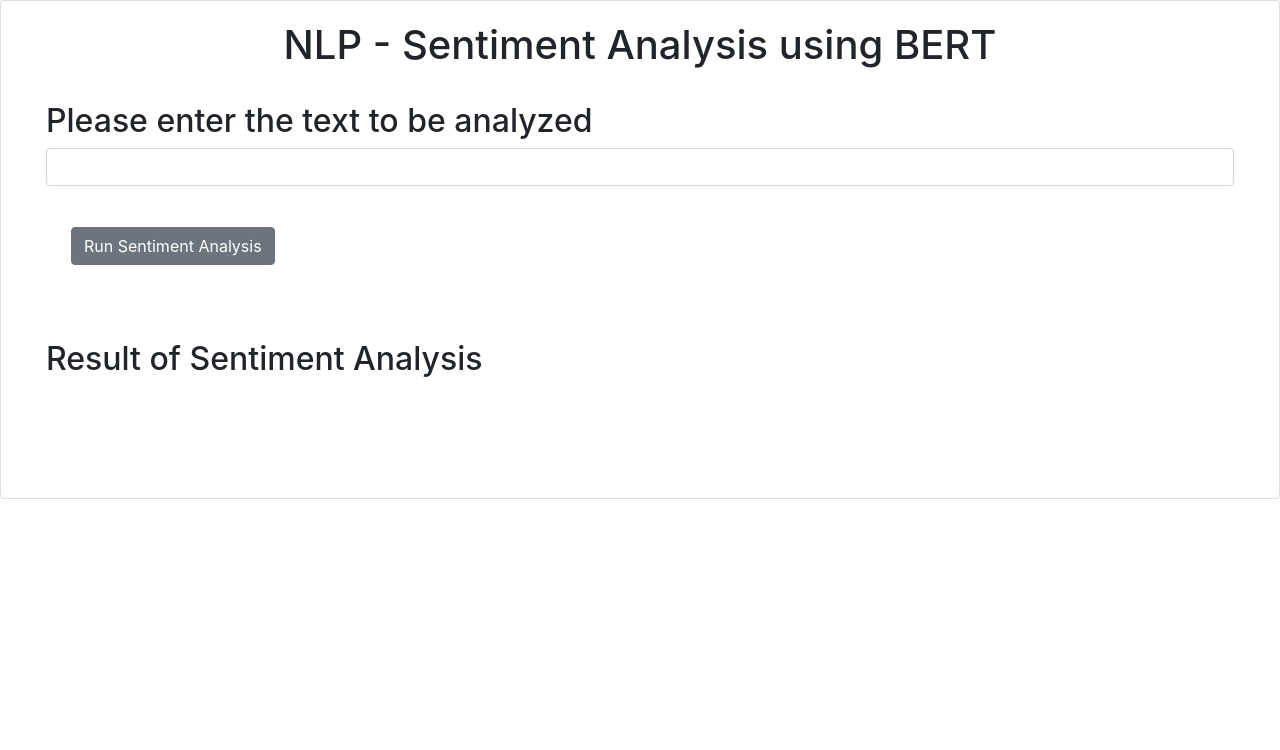
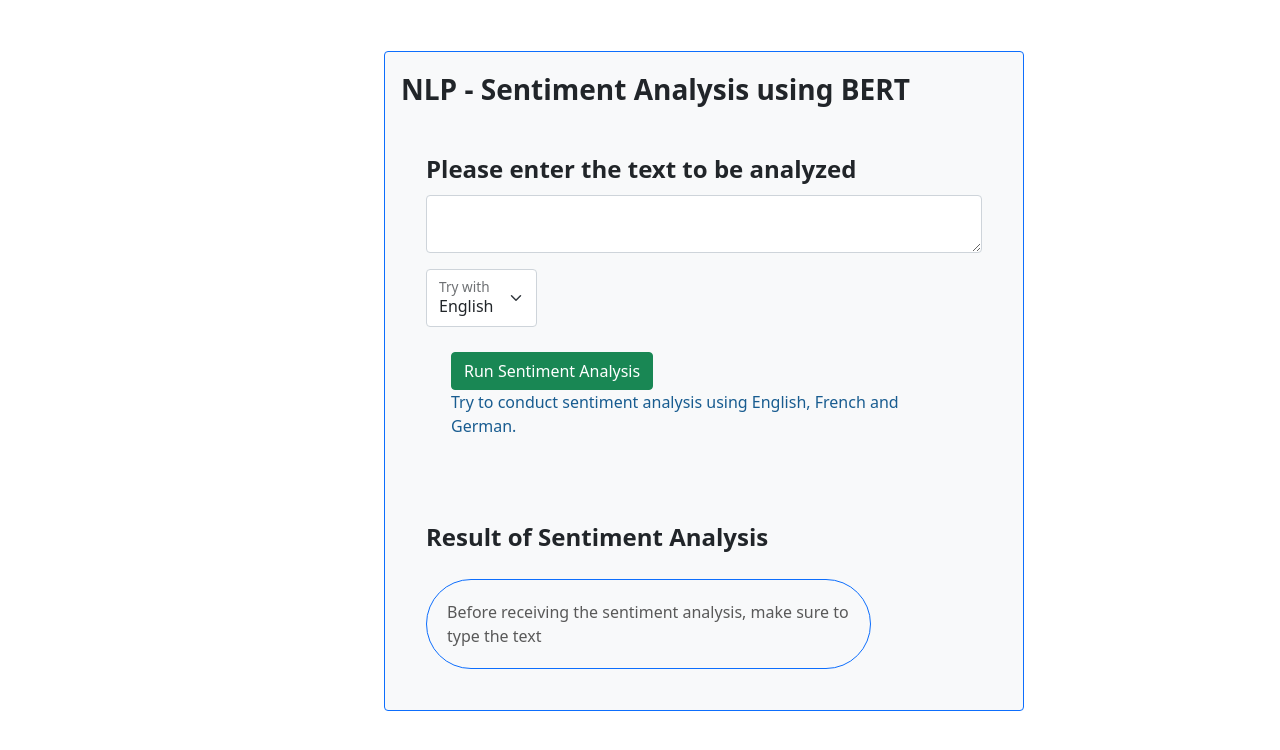
Before and after one commit to oussama-ghandour/web-app-ai-based, a Flask app: page / in a window 1280 px wide. Shown: the top 750 px of the page. Run offline with Flask 3, Linux system fonts and the light colour scheme; some libraries are stand-ins or nearby versions.

Commit message:
fix template

```diff
--- a/templates/index.html
+++ b/templates/index.html
@@ -1,32 +1,50 @@
 <html>
 <head>
     <link rel="stylesheet" href="https://stackpath.bootstrapcdn.com/bootstrap/4.3.1/css/bootstrap.min.css" integrity="sha384-ggOyR0iXCbMQv3Xipma34MD+dH/1fQ784/j6cY/iJTQUOhcWr7x9JvoRxT2MZw1T" crossorigin="anonymous">
+    <link href="https://cdn.jsdelivr.net/npm/bootstrap@5.0.2/dist/css/bootstrap.min.css" rel="stylesheet" integrity="sha384-EVSTQN3/azprG1Anm3QDgpJLIm9Nao0Yz1ztcQTwFspd3yD65VohhpuuCOmLASjC" crossorigin="anonymous">
     <script src="./static/mywebscript.js"></script>
     <style>
         .center-heading {
             text-align: center;
         }
+        .card {
+            width: 50%;
+            margin-top: 4%;
+            margin-left: 30%;
+        }
     </style>
 </head>
 <body>
-    <div class="card">
+    <div class="card text-dark bg-light border-primary mb-3">
         <div class="card-body">
-            <h1 class="center-heading">NLP - Sentiment Analysis using BERT</h1>
+            <p class="fs-3 fw-bold">NLP - Sentiment Analysis using BERT</p>
             <div style="padding: 25px 25px 25px 25px;">
-            <h2 class="mb-3">
-                <label class="form-label">Please enter the text to be analyzed</label>
-                <input type="textarea" class="form-control" id="textToAnalyze">
-            </h2>
-
+            <div class="mb-3">
+                <label class="fs-4 fw-bolder">Please enter the text to be analyzed</label>
+            <!-- <input type="textarea" class="form-control" id="textToAnalyze" style="height: 100px"> -->
+            <div class="form-floating">
+                <textarea class="form-control" placeholder="Leave a text here" id="textToAnalyze"></textarea>
+              </div>
+            </div>
+            <div class="form-floating" style="width: 20%">
+                <select class="form-select" id="floatingSelect" aria-label="Floating label select example">
+                  <option value="1">English</option>
+                  <option value="2">French</option>
+                  <option value="3">German</option>
+                </select>
+                <label for="floatingSelect">Try with</label>
+            </div>
             <div style="padding: 25px 25px 25px 25px;">
-                <button onclick="RunSentimentAnalysis()" class="btn btn-secondary">Run Sentiment Analysis</button>
+                <button onclick="RunSentimentAnalysis()" class="btn btn-success">Run Sentiment Analysis</button>
+                <p style="color: #185C90">Try to conduct sentiment analysis using English, French and German.</p>
             </div>
-            <div style="padding: 25px 25px 25px 25px;"></div>
-            <h2 class="mb-3">
-                <label class="form-label">Result of Sentiment Analysis</label>
-            </h2>
-
-            <div id="system_response" style="padding: 25px 25px 25px 25px;"></div>
+            <div style="padding: 20px 20px 20px 20px;"></div>
+            <div class="mb-3">
+                <label  class="fs-4 fw-bolder">Result of Sentiment Analysis</label>
+            </div>
+            <div class="border border-primary rounded-pill" style="width: 80%">
+                <div id="system_response" style="padding: 20px 20px 20px 20px;"><span style="color: #595959">Before receiving the sentiment analysis, make sure to type the text</span></div>
+            </div>
         </div>
     </div>
 </body>
```
